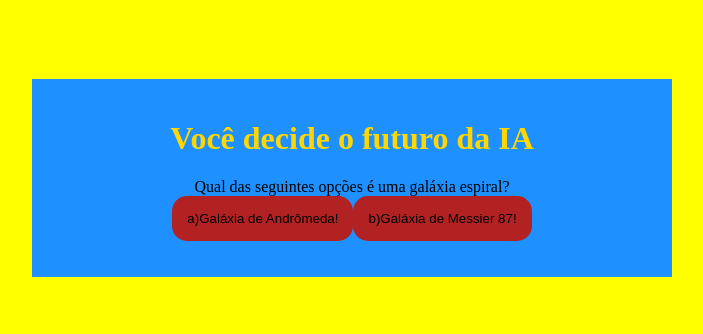
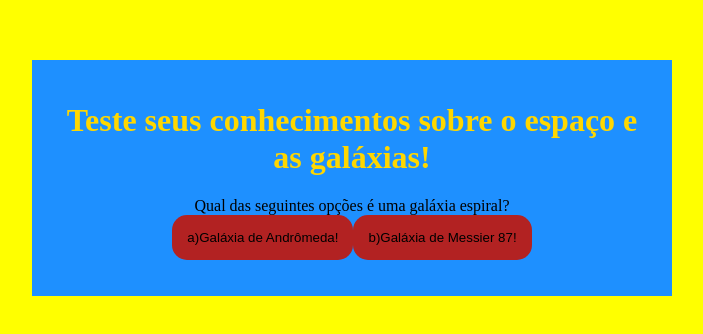
Before and after one commit to Gabrie3l3/2tri-pergunta-e-resposta, a plain HTML site: page Index.html in a window 1280 px wide. Shown: the part 230-564 px from the top of the page, without its empty margins (288-991 px from the left). Drawn offline with Linux system fonts and the light colour scheme.

Commit message:
Update Index.html

```diff
--- a/Index.html
+++ b/Index.html
@@ -4,11 +4,11 @@
     <meta charset="UTF-8">
     <meta name="viewport" content="width=device-width, initial-scale=1.0">
     <link rel="stylesheet" href="style.css">
-    <title>Você decide o futuro da IA</title>
+    <title>explorando a sua inteligência</title>
 </head>
 <body>
     <div class="caixa-principal">
-        <h1>Você decide o futuro da IA</h1>
+        <h1>Teste seus conhecimentos sobre o espaço e as galáxias!</h1>
         <div class="caixa-perguntas"></div>
         <div class="caixa-alternativas"></div>
         <div class="caixa-resultado">
```
